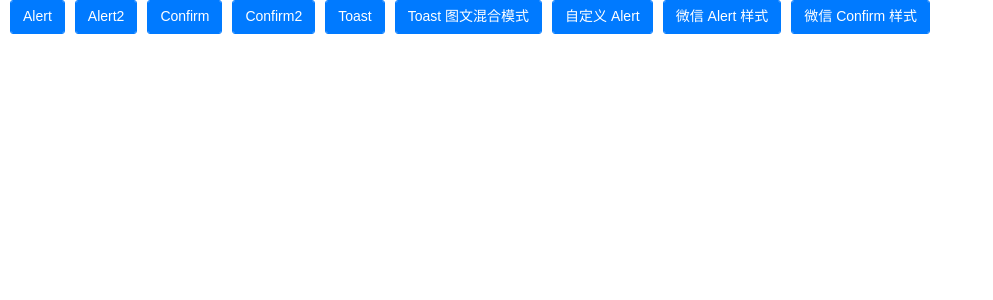
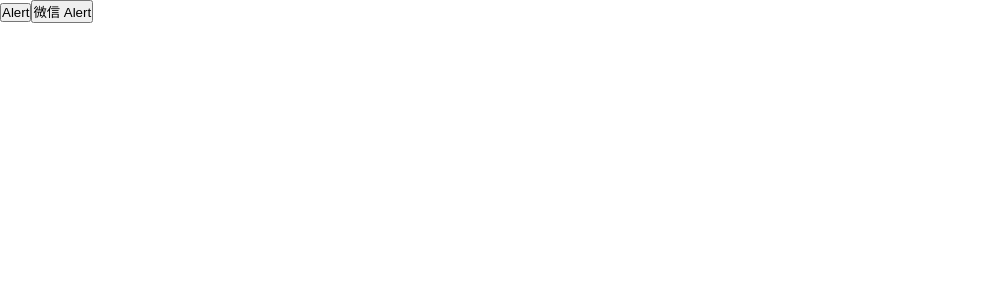
Before and after one commit to helicopters/wc-messagebox, a Vue app: page / in a window 1280 px wide. Shown: the top 300 px of the page, without its empty margins (0-993 px from the left). Built offline with nearby package versions, Linux system fonts and the light colour scheme.

Commit message:
更新代码结构

```diff
--- a/index.html
+++ b/index.html
@@ -11,6 +11,12 @@
     <meta http-equiv="Cache-Control" content="no-cache"/>
     <meta http-equiv="Pragma" content="no-cache"/>
     <meta http-equiv="Expires" content="0">
+    <style>
+        * {
+            margin: 0;
+            padding: 0;
+        }
+    </style>
 </head>
 <body>
     <div id="app"></div>
--- a/src/App.vue
+++ b/src/App.vue
@@ -1,206 +1,43 @@
 <style>
-  body{
-    margin:0;
-    padding:0;
-  }
-
-button{
-    position: relative;
-    display: inline-block;
-
-    padding: 6px 12px;
-    margin-bottom: 5px;
-    margin-left: 10px;
-    font-size: 14px;
-    font-weight: 400;
-    line-height: 1.42;
-    color: #333;
-    text-align: center;
-    white-space: nowrap;
-    vertical-align: top;
-    cursor: pointer;
-    background-color: #fff;
-    background-clip: padding-box;
-    border: 1px solid #ccc;
-    border-radius: 3px;
-    border-top-left-radius: 3px;
-    border-top-right-radius: 3px;
-    border-bottom-right-radius: 3px;
-    border-bottom-left-radius: 3px;
-    -webkit-transition: all;
-    transition: all;
-    -webkit-transition-timing-function: linear;
-    transition-timing-function: linear;
-    -webkit-transition-duration: .2s;
-    transition-duration: .2s;
-    color: #fff;
-    background-color: #007aff;
-    border: 1px solid #007aff;
-}
-
 
 </style>
 <template>
-  <div id="app">
-    <button @click="alert">Alert</button>
-    <button @click="alert2">Alert2</button>
 
-    <button @click="confirm">Confirm</button>
-    <button @click="confirm2">Confirm2</button>
-    <button @click="toast">Toast</button>
+	<div class="container">
 
-    <button @click="toastFn">Toast 图文混合模式</button>
+		<button @click="alert">
+			Alert
+		</button>
+
+		<button @click="wxAlert">
+			微信 Alert
+		</button>
+	</div>
 
 
 
-    <button @click="alert3">自定义 Alert </button>
-
-    <button @click="wxAlertfn">微信 Alert 样式</button>
-    <button @click="wxConfirmfn">微信 Confirm 样式</button>
-
-  </div>
 </template>
 <script>
-
-
-  import NewAlert from './NewAlert'
-
-
-  import wxAlert from './wc-messagebox/tpls/wxAlert'
-
-  import wxConfirm from './wc-messagebox/tpls/wxConfirm'
-
-
-
-
+	import Alert from './wc-messagebox/wx/Alert'
 	export default {
-    name: 'app',
-    data () {
-      return {
-        show: false
-      }
+		name: 'App',
+		component: {
+			Alert
 		},
 		methods: {
-
-
-
-      wxAlertfn () {
-
+			alert () {
+				this.$alert('你好')
+			},
+			wxAlert () {
 				this.$alert({
-          content: '你好呀',
 					component: {
-            wxAlert
-          }
-        })
-
+						Alert,
 
 					},
-
-
-      wxConfirmfn () {
-
-        this.$confirm({
-          component: {
-            wxConfirm
-          },
-          content: '我是好人啊'
-        }).then(res=>{
-          this.$toast('微信样式 confirm')
-        }).catch(res=>{
-          this.$toast('触发了 catch')
+					content: '你好',
+					btnText: '我日啊'
 				})
-
-
-      },
-
-
-
-
-
-
-
-
-      alert () {
-        this.$alert('欢迎使用 wc-messagebox')
-      },
-      alert2 () {
-        this.$alert({
-          title: '这人间哭什么',
-          content:' 怕不能遇见你',
-          btnText: '哦'
-        })
-      },
-
-      alert3 () {
-        this.$alert({
-          component: {
-            NewAlert
-          },
-          foo: '我是标题',
-          bar: '我是内容',
-          fb: '我是按钮'
-        })
-      },
-
-
-
-
-      confirm () {
-        this.$confirm('欢迎使用 wc-messagebox', {
-          title: '提示',
-          style: {
-            'font-size': '12px'
-          },
-          yes: {
-            text: '新按钮',
-            style: {
-              'font-size': '16px'
 			}
-          }
-        })
-          .then(()=>{
-            this.$toast('你点击了确定');
-          })
-          .catch(()=>{
-            this.$toast('你点击了取消');
-          })
-      },
-      confirm2 () {
-        this.$confirm('欢迎使用 wc-messagebox')
-          .then(()=>{
-            this.$toast('你点击了确定');
-          })
-          .catch(()=>{
-            this.$toast('你点击了取消');
-          })
-      },
-      toast () {
-        this.$toast('登录成功');
-      },
-
-      fn (text, path) {
-        this.$toast(text, {
-          path: path,
-          location: 'center',
-          toastStyle: {
-            height: '100px',
-            width: '100px'
-          },
-          imgStyle: {
-            width: '40px',
-            marginBottom: '15px'
-          },
-        })
-      },
-      toastFn () {
-
-          this.fn('收藏成功', '/static/yes.png');
-
-
-
-
-      }
-
 		}
 	}
 </script>
--- a/src/NewAlert.vue
+++ /dev/null
@@ -1,34 +0,0 @@
-<style>
-
-</style>
-<template>
-
-
-	<div class="container" v-wc-mask>
-
-		<div class="inner" v-wc-popup>
-
-			<header>你好 {{w.foo}}</header>
-
-			<div class="content">
-				大家好 {{w.bar}}
-			</div>
-
-			<div class="footer" v-wc-then>
-				按钮 {{w.fb}}
-			</div>
-
-		</div>
-
-
-
-	</div>
-
-
-
-</template>
-<script>
-	export default {
-		props: ['w']
-	}
-</script>
--- a/src/wc-messagebox/Alert/index.js
+++ b/src/wc-messagebox/Alert/index.js
@@ -1,6 +1,6 @@
 import Vue from 'vue'
 import AlertContainer from './tpl'
-import iOSAlert from './iOSAlert'
+import iOSAlert from '../iOS/Alert'
 import merge from 'lodash/merge'
 
 let instance;
--- a/src/wc-messagebox/Confirm/index.js
+++ b/src/wc-messagebox/Confirm/index.js
@@ -1,6 +1,6 @@
 import Vue from 'vue'
 import ConfirmContainer from './tpl'
-import iOSConfirm from './iOSConfirm'
+import iOSConfirm from '../iOS/Confirm'
 import merge from 'lodash/merge'
 
 let instance;
--- a/src/wc-messagebox/tpls/wxAlert.vue
+++ b/src/wc-messagebox/wx/Alert.vue
@@ -67,10 +67,8 @@
   height: 1px;
   border-top: 1px solid #D5D5D6;
   color: #D5D5D6;
-  -webkit-transform-origin: 0 0;
-          transform-origin: 0 0;
-  -webkit-transform: scaleY(0.5);
-          transform: scaleY(0.5);
+  transform-origin: 0 0;
+  transform: scaleY(0.5);
 }
 
 </style>
```
Also changed, not shown: src/wc-messagebox/iOS/Alert.vue (renamed from src/wc-messagebox/alert/iOSAlert.vue), src/wc-messagebox/iOS/Confirm.vue (renamed from src/wc-messagebox/confirm/iOSConfirm.vue), src/wc-messagebox/wx/Confirm.vue (renamed from src/wc-messagebox/tpls/wxConfirm.vue), 2 other files (tests, documents, lock files or other folders). Lines whose indentation alone changed are shown as unchanged.
